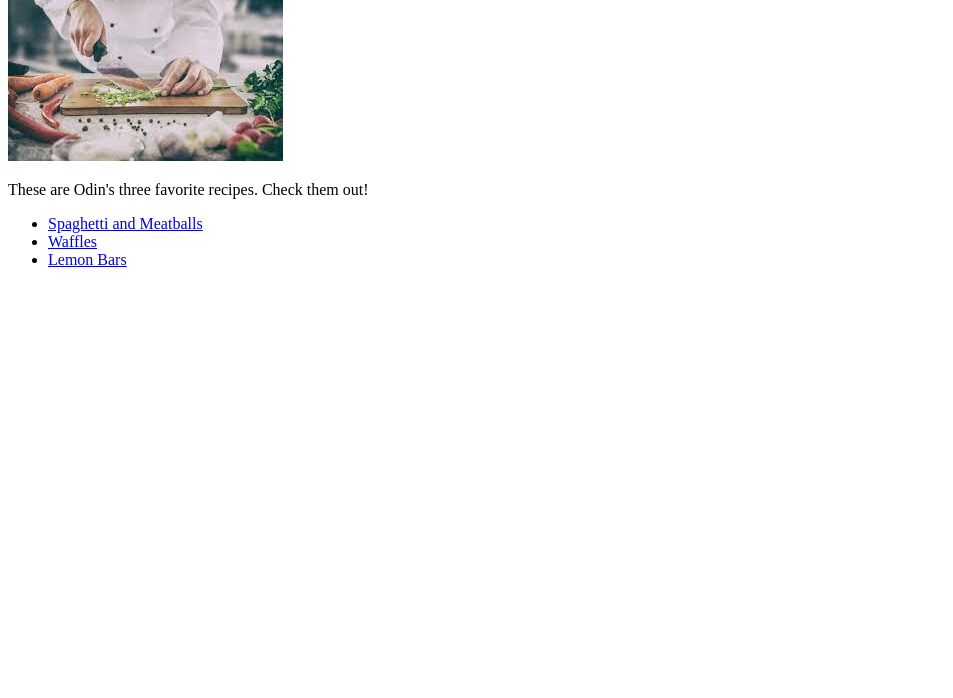
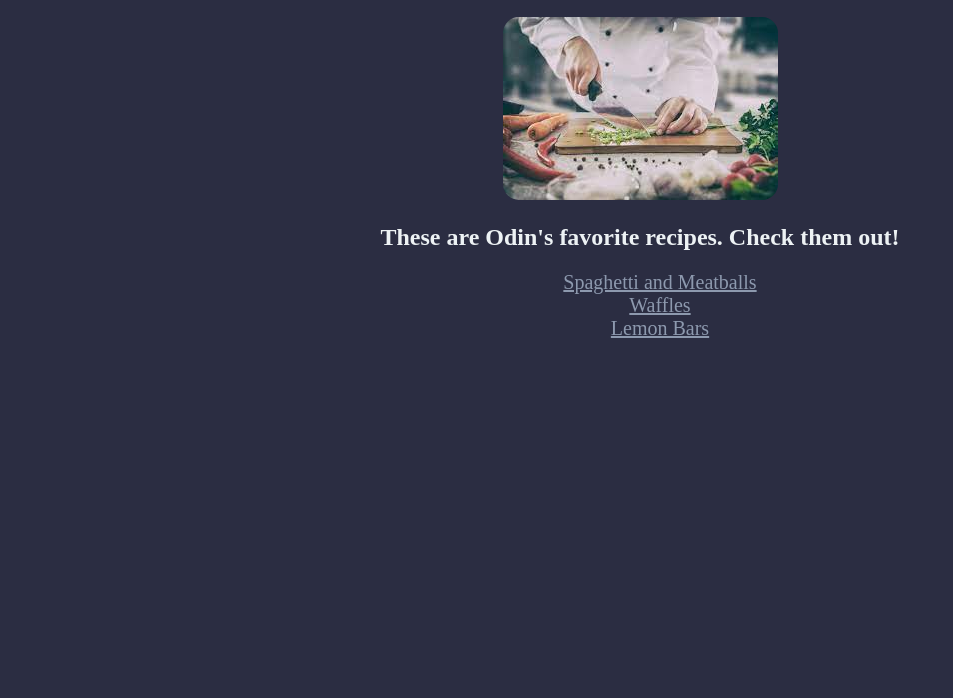
Before and after one commit to torystodard/odin-recipes, a plain HTML site: page index.html in a window 1280 px wide. Shown: the part 102-800 px from the top of the page, without its empty margins (0-953 px from the left). Drawn offline with Linux system fonts and the light colour scheme.

Commit message:
Added styles

```diff
--- a/index.html
+++ b/index.html
@@ -5,11 +5,12 @@
     <meta http-equiv="X-UA-Compatible" content="IE=edge">
     <meta name="viewport" content="width=device-width, initial-scale=1.0">
     <title>Odin Recipes</title>
+    <link rel="stylesheet" href="style.css">
 </head>
 <body>
     <h1>Odin Recipes</h1>
     <img src="images/chef.jpeg" alt="A picture of a chef.">
-    <p>These are Odin's three favorite recipes. Check them out!</p>
+    <h2 class="subtitle">These are Odin's favorite recipes. Check them out!</h2>
     <ul>
         <li><a href="recipes/spaghetti.html">Spaghetti and Meatballs</a></li>
         <li><a href="recipes/waffles.html">Waffles</a></li>
--- /dev/null
+++ b/style.css
@@ -0,0 +1,32 @@
+* {
+    text-align: center;
+    margin-left: 10%;
+    margin-right: 10%;
+    background-color: #2b2d42;
+    color: #edf2f4;
+}
+
+h1 {
+    font-size: 48px;
+}
+
+img {
+   border-radius: 16px;
+}
+
+.subtitle {
+    font-size: 24px;
+}
+
+ul {
+    list-style-type: none;
+}
+
+ol {
+    list-style-position: inside;
+}
+
+a {
+    color: #8d99ae;
+    font-size: 20px;
+}
```
Also changed, not shown: recipes/lemon-bars.html (+1 -0 lines), recipes/spaghetti.html (+1 -0 lines), recipes/waffles.html (+1 -0 lines).
